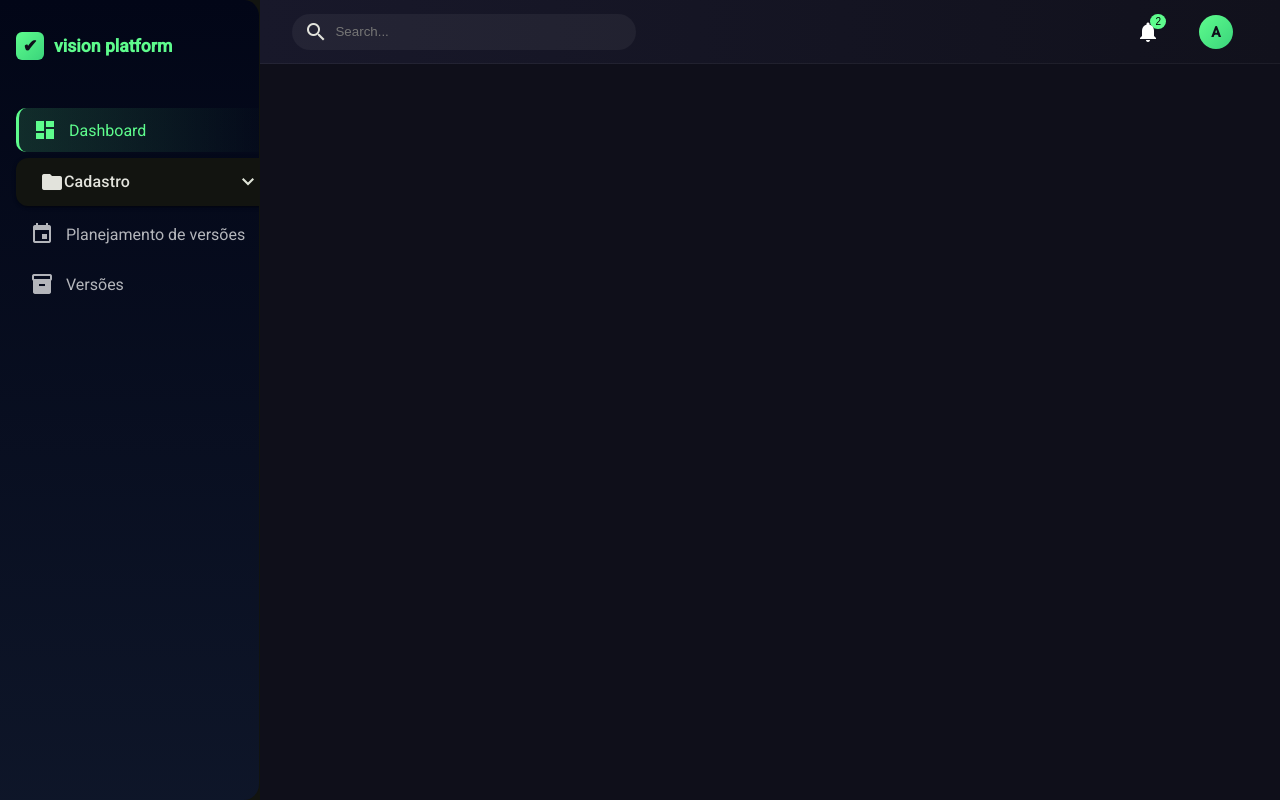
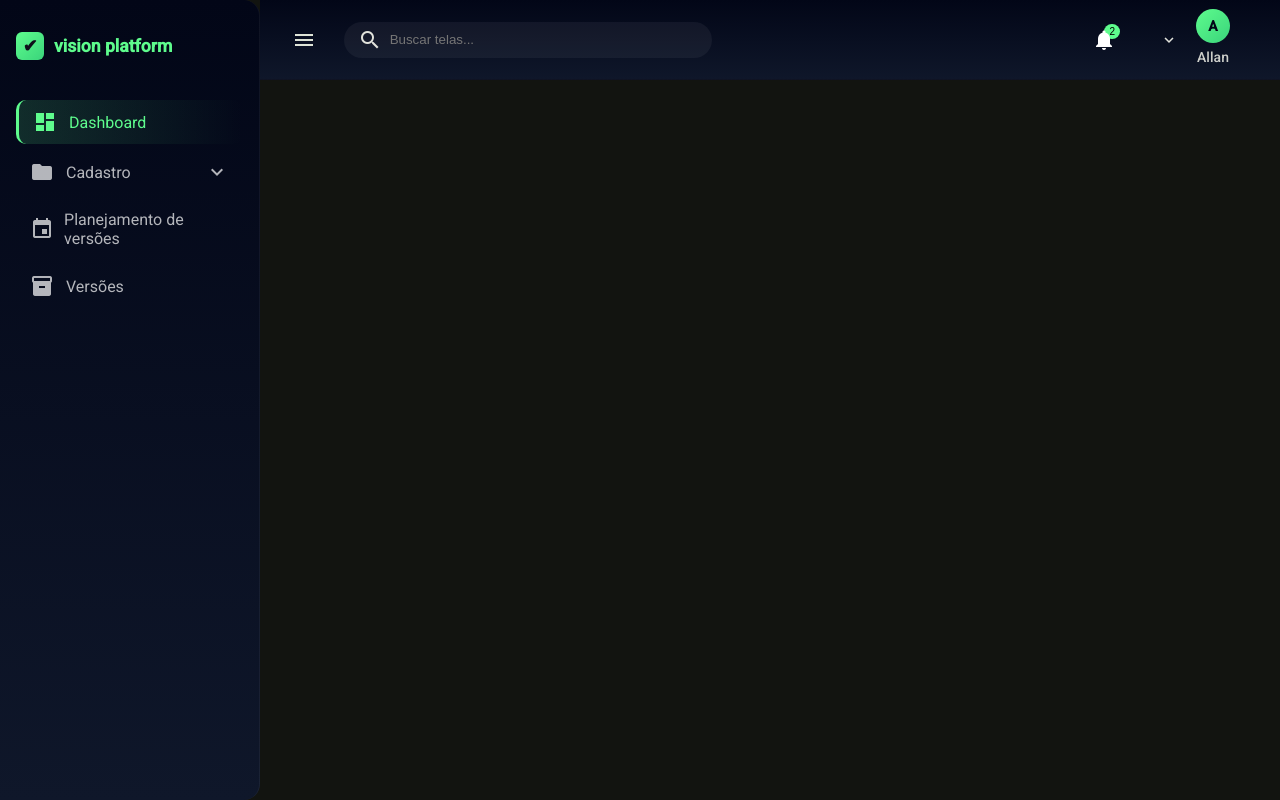
Before and after one commit to allan-kelvin/visionPlataform-FrontEnd, an Angular app: page /dashboard in a window 1280 px wide. Built offline with nearby package versions, Linux system fonts and the light colour scheme.

Commit message:
ajustes login-sidebar

```diff
--- a/src/app/core/auth/auth.service.ts
+++ b/src/app/core/auth/auth.service.ts
@@ -56,13 +56,15 @@ export class AuthService {
   }
 
   getUserId(): string | null {
+
     const token = this.getToken();
     if (!token) return null;
 
-    const decoded = jwtDecode<JwtPayload>(token);
-    return decoded.nameid;
+    const decoded: any = jwtDecode(token);
+
+    return decoded.nameid || decoded.sub || decoded.id || null;
+
   }
-
   getRole(): string | null {
     const token = this.getToken();
     if (!token) return null;
--- a/src/app/core/interface/JwtPayload.interface.ts
+++ b/src/app/core/interface/JwtPayload.interface.ts
@@ -1,5 +1,5 @@
 export interface JwtPayload {
-  nameid: string;
+  sub: string;
   role: string;
   exp: number;
 }
--- a/src/app/layout/header/header.html
+++ b/src/app/layout/header/header.html
@@ -1,32 +1,69 @@
 <mat-toolbar class="header">
 
+  <!-- SIDEBAR BUTTON -->
+  <button mat-icon-button (click)="toggleSidebar.emit()">
+    <mat-icon>menu</mat-icon>
+  </button>
+
+  <!-- SEARCH -->
   <div class="search-wrapper">
+
     <mat-icon>search</mat-icon>
+
     <input
       type="text"
-      placeholder="Search..."
+      placeholder="Buscar telas..."
       [(ngModel)]="search"
+      (keyup.enter)="searchPage()"
     />
+
   </div>
 
   <div class="header-right">
 
-    <!-- Notificações -->
+    <!-- NOTIFICAÇÕES -->
     <button mat-icon-button class="icon-button">
+
       <mat-icon>notifications</mat-icon>
+
       <span class="badge">2</span>
+
     </button>
 
-    <!-- Avatar -->
-    <button mat-button [matMenuTriggerFor]="menu" class="avatar-button">
-      <div class="avatar">A</div>
+    <!-- USUÁRIO -->
+    <button
+      mat-button
+      [matMenuTriggerFor]="menu"
+      class="avatar-button"
+    >
+
+      <div class="avatar">
+        {{ userInitial }}
+      </div>
+
+      <span class="user-name">
+        {{ userName }}
+      </span>
+
+      <mat-icon>expand_more</mat-icon>
+
     </button>
 
+    <!-- MENU -->
     <mat-menu #menu="matMenu">
+
+      <button mat-menu-item (click)="goToProfile()">
+        <mat-icon>person</mat-icon>
+        Meu perfil
+      </button>
+
+      <mat-divider></mat-divider>
+
       <button mat-menu-item (click)="logout()">
         <mat-icon>logout</mat-icon>
         Sair
       </button>
+
     </mat-menu>
 
   </div>
--- a/src/app/layout/header/header.scss
+++ b/src/app/layout/header/header.scss
@@ -1,19 +1,23 @@
 .header {
-  background: linear-gradient(90deg, #18182a, #11111c);
-  padding: 0 2rem;
+  height: 80px;
   display: flex;
-  justify-content: space-between;
+  align-items: center;
+  gap: 20px;
+  padding: 0 24px;
+  background: linear-gradient(180deg, #020617, #0f172a);
   border-bottom: 1px solid rgba(255, 255, 255, 0.05);
 }
+
+/* SEARCH */
 
 .search-wrapper {
   display: flex;
   align-items: center;
   gap: 8px;
   background: rgba(255, 255, 255, 0.05);
-  padding: 6px 12px;
+  padding: 6px 14px;
   border-radius: 20px;
-  width: 320px;
+  width: 340px;
 }
 
 .search-wrapper input {
@@ -24,11 +28,17 @@
   width: 100%;
 }
 
+/* lado direito */
+
 .header-right {
+  margin-left: auto;
   display: flex;
   align-items: center;
-  gap: 16px;
+  gap: 24px;
+  padding-right: 10px;
 }
+
+/* notificações */
 
 .icon-button {
   position: relative;
@@ -37,8 +47,8 @@
 
 .badge {
   position: absolute;
-  top: 2px;
-  right: 2px;
+  top: 4px;
+  right: 4px;
   background: #5efc8d;
   color: black;
   font-size: 10px;
@@ -46,8 +56,15 @@
   padding: 2px 5px;
 }
 
+/* avatar */
+
 .avatar-button {
-  padding: 0;
+  display: flex;
+  align-items: center;
+  gap: 10px;
+  padding: 4px 10px;
+  border-radius: 20px;
+  transition: background 0.2s;
 }
 
 .avatar {
@@ -58,6 +75,11 @@
   display: flex;
   align-items: center;
   justify-content: center;
-  color: #0f0f1a;
+  color: #020617;
   font-weight: bold;
 }
+
+.user-name {
+  font-size: 14px;
+  opacity: 0.9;
+}
--- a/src/app/layout/header/header.ts
+++ b/src/app/layout/header/header.ts
@@ -1,21 +1,22 @@
-import { Component } from '@angular/core';
+import { Component, EventEmitter, Output } from '@angular/core';
 import { MatButtonModule } from '@angular/material/button';
+import { MatDividerModule } from '@angular/material/divider';
 import { MatIconModule } from '@angular/material/icon';
-import { MatInputModule } from '@angular/material/input';
 import { MatMenuModule } from '@angular/material/menu';
 import { MatToolbarModule } from '@angular/material/toolbar';
 import { AuthService } from '../../core/auth/auth.service';
 
 import { FormsModule } from '@angular/forms';
+import { Router } from '@angular/router';
 
 @Component({
   selector: 'app-header',
   imports: [
     MatToolbarModule,
     MatIconModule,
+    MatButtonModule,
     MatMenuModule,
-    MatButtonModule,
-    MatInputModule,
+    MatDividerModule,
     FormsModule
   ],
   templateUrl: './header.html',
@@ -23,9 +24,63 @@ import { FormsModule } from '@angular/forms';
 })
 export class HeaderComponent {
 
+  @Output() toggleSidebar = new EventEmitter<void>();
+
   search = '';
 
-  constructor(private authService: AuthService) { }
+  userName = 'Allan';
+  userInitial = 'A';
+
+  constructor(
+    private authService: AuthService,
+    private router: Router
+  ) { }
+
+  routes = [
+    { name: 'Dashboard', path: '/dashboard' },
+    { name: 'Usuários', path: '/usuarios' },
+    { name: 'Clientes', path: '/clientes' },
+    { name: 'Áreas', path: '/areas' },
+    { name: 'Planejamento de versões', path: '/planejamento' },
+    { name: 'Versões', path: '/versions' }
+  ];
+
+  searchPage() {
+
+    if (!this.search) return;
+
+    const term = this.search.toLowerCase();
+
+    const result = this.routes.find(r =>
+      r.name.toLowerCase().includes(term)
+    );
+
+    if (result) {
+
+      this.router.navigate([result.path]);
+
+      this.search = '';
+
+    } else {
+
+      console.warn('Tela não encontrada');
+
+    }
+
+  }
+
+  goToProfile() {
+
+    const userId = this.authService.getUserId();
+
+    if (!userId) {
+      console.error('Usuário não encontrado no token' + userId);
+      return;
+    }
+
+    this.router.navigate(['/usuarios', userId]);
+
+  }
 
   logout() {
     this.authService.logout();
--- a/src/app/layout/main-layout/main-layout.html
+++ b/src/app/layout/main-layout/main-layout.html
@@ -1,12 +1,14 @@
 <mat-sidenav-container class="layout-container">
 
-  <mat-sidenav mode="side" opened class="sidebar">
+  <mat-sidenav #sidenav mode="side" opened class="sidebar">
+
     <app-sidebar></app-sidebar>
+
   </mat-sidenav>
 
   <mat-sidenav-content>
 
-    <app-header></app-header>
+    <app-header (toggleSidebar)="sidenav.toggle()"></app-header>
 
     <div class="content">
       <router-outlet></router-outlet>
--- a/src/app/layout/main-layout/main-layout.scss
+++ b/src/app/layout/main-layout/main-layout.scss
@@ -2,12 +2,29 @@
   height: 100vh;
 }
 
+/* SIDEBAR */
+
 .sidebar {
   width: 260px;
+
+  border-right: 1px solid rgba(255, 255, 255, 0.05);
+
+  background: linear-gradient(180deg, #020617, #0f172a);
 }
 
-.content {
-  background: #0f0f1a;
-  padding: 2rem;
-  min-height: calc(100vh - 64px);
+/* ÁREA PRINCIPAL */
+
+.layout-content {
+  display: flex;
+  flex-direction: column;
+  height: 100vh;
+  overflow: hidden;
 }
+/* PAGE */
+
+.page-content {
+  flex: 1;
+  overflow-y: auto;
+  padding: 28px;
+  background: radial-gradient(circle at top, #0f172a, #020617);
+}
--- a/src/app/layout/main-layout/main-layout.ts
+++ b/src/app/layout/main-layout/main-layout.ts
@@ -18,6 +18,11 @@ import { SidebarComponent } from '../sidebar/sidebar';
   ],
 })
 export class MainLayoutComponent {
+
+
   constructor(private authService: AuthService) { }
-
+  collapsed = false;
+  toggleSidebar() {
+    this.collapsed = !this.collapsed;
+  }
 }
--- a/src/app/layout/sidebar/sidebar.html
+++ b/src/app/layout/sidebar/sidebar.html
@@ -1,22 +1,58 @@
-<div class="sidebar-wrapper">
+<div class="sidebar-wrapper" [class.collapsed]="collapsed">
 
+  <!-- LOGO -->
   <div class="logo">
+
     <div class="logo-icon">✔</div>
+
+    @if(!collapsed){
       <span>vision platform</span>
+    }
+
   </div>
 
   <nav class="menu">
 
-    <a routerLink="/dashboard" routerLinkActive="active">
+    <!-- DASHBOARD -->
+    <a
+      routerLink="/dashboard"
+      routerLinkActive="active"
+      matTooltip="Dashboard"
+      [matTooltipDisabled]="!collapsed"
+    >
       <mat-icon>dashboard</mat-icon>
+
+      @if(!collapsed){
         Dashboard
+      }
     </a>
 
-    <mat-expansion-panel class="submenu">
-      <mat-expansion-panel-header>
+    <!-- CADASTRO -->
+    <div class="submenu">
+
+      <div
+        class="submenu-title"
+        (click)="toggleCadastro()"
+        matTooltip="Cadastro"
+        [matTooltipDisabled]="!collapsed"
+      >
         <mat-icon>folder</mat-icon>
-        <span>Cadastro</span>
-      </mat-expansion-panel-header>
+
+        @if(!collapsed){
+          Cadastro
+        }
+
+        @if(!collapsed){
+          <mat-icon class="arrow">
+            {{ cadastroOpen ? 'expand_less' : 'expand_more' }}
+          </mat-icon>
+        }
+
+      </div>
+
+      @if(cadastroOpen && !collapsed){
+
+        <div class="submenu-items">
 
           <a routerLink="/usuarios" routerLinkActive="active">
             Usuários
@@ -29,16 +65,41 @@
           <a routerLink="/areas" routerLinkActive="active">
             Áreas
           </a>
-    </mat-expansion-panel>
 
-    <a routerLink="/planejamento" routerLinkActive="active">
+        </div>
+
+      }
+
+    </div>
+
+    <!-- PLANEJAMENTO -->
+    <a
+      routerLink="/planejamento"
+      routerLinkActive="active"
+      matTooltip="Planejamento"
+      [matTooltipDisabled]="!collapsed"
+    >
       <mat-icon>event</mat-icon>
+
+      @if(!collapsed){
         Planejamento de versões
+      }
+
     </a>
 
-    <a routerLink="/versions" routerLinkActive="active">
+    <!-- VERSÕES -->
+    <a
+      routerLink="/versions"
+      routerLinkActive="active"
+      matTooltip="Versões"
+      [matTooltipDisabled]="!collapsed"
+    >
       <mat-icon>inventory_2</mat-icon>
+
+      @if(!collapsed){
         Versões
+      }
+
     </a>
 
   </nav>
--- a/src/app/layout/sidebar/sidebar.scss
+++ b/src/app/layout/sidebar/sidebar.scss
@@ -1,20 +1,37 @@
 .sidebar-wrapper {
   height: 100%;
+  box-sizing: border-box;
   padding: 2rem 1rem;
-  background: linear-gradient(180deg, #161625, #0f0f1a);
   display: flex;
   flex-direction: column;
+}
+
+.sidebar {
+  border-right: 1px solid rgba(255, 255, 255, 0.06);
+  width: 260px;
+  overflow: hidden;
+  border-radius: 0;
+  background: linear-gradient(180deg, #020617, #0f172a);
+}
+
+.sidebar-wrapper.collapsed {
+  .logo span {
+    display: none;
+  }
+
+  .submenu-items {
+    display: none;
+  }
 }
 
 .logo {
   display: flex;
   align-items: center;
   gap: 10px;
-  margin-bottom: 3rem;
+  margin-bottom: 2.5rem;
   font-weight: 600;
   font-size: 1.1rem;
   color: #5efc8d;
-  text-transform: lowercase;
 }
 
 .logo-icon {
@@ -26,7 +43,6 @@
   justify-content: center;
   border-radius: 6px;
   color: #0f0f1a;
-  font-weight: bold;
 }
 
 .menu {
@@ -35,7 +51,8 @@
   gap: 6px;
 }
 
-.menu a {
+.menu a,
+.submenu-title {
   display: flex;
   align-items: center;
   gap: 12px;
@@ -43,10 +60,12 @@
   border-radius: 10px;
   text-decoration: none;
   color: rgba(255, 255, 255, 0.7);
+  cursor: pointer;
   transition: all 0.25s ease;
 }
 
-.menu a:hover {
+.menu a:hover,
+.submenu-title:hover {
   background: rgba(94, 252, 141, 0.08);
   color: #5efc8d;
 }
@@ -57,10 +76,22 @@
   color: #5efc8d;
 }
 
-.sidebar-wrapper {
-  width: 260px;
-  height: 100vh;
-  overflow-y: auto;
-  overflow-x: hidden;
-  background: linear-gradient(180deg, #020617, #0f172a);
+/* SUBMENU */
+
+.submenu-items {
+  display: flex;
+  flex-direction: column;
+  margin-left: 36px;
+  margin-top: 4px;
+  gap: 4px;
 }
+
+.submenu-items a {
+  font-size: 14px;
+  padding: 8px 10px;
+  border-radius: 6px;
+}
+
+.arrow {
+  margin-left: auto;
+}
--- a/src/app/layout/sidebar/sidebar.ts
+++ b/src/app/layout/sidebar/sidebar.ts
@@ -1,14 +1,21 @@
-import { Component } from '@angular/core';
+import { Component, Input } from '@angular/core';
 import { MatExpansionModule } from '@angular/material/expansion';
 import { MatIconModule } from '@angular/material/icon';
+import { MatTooltipModule } from '@angular/material/tooltip';
 import { RouterModule } from '@angular/router';
 
 @Component({
   selector: 'app-sidebar',
-  imports: [RouterModule, MatIconModule, MatExpansionModule],
+  imports: [RouterModule, MatIconModule, MatExpansionModule, MatTooltipModule],
   templateUrl: './sidebar.html',
   styleUrl: './sidebar.scss',
 })
 export class SidebarComponent {
 
+  @Input() collapsed = false;
+  cadastroOpen = false;
+
+  toggleCadastro() {
+    this.cadastroOpen = !this.cadastroOpen;
+  }
 }
--- a/src/styles.scss
+++ b/src/styles.scss
@@ -21,51 +21,44 @@ $vision-theme: mat.define-theme(
   )
 );
 
-/* 3️⃣ Aplicar tema */
 :root {
   @include mat.all-component-themes($vision-theme);
 }
 
-/* ===== FIX GLOBAL SCROLL ===== */
-
 html,
 body {
+  height: 100%;
   margin: 0;
-  padding: 0;
-  height: 100%;
-  width: 100%;
-  overflow-x: hidden;
+  overflow: hidden;
   background: #0f0f1a;
   color: white;
   font-family: Roboto, sans-serif;
 }
 
-/* container principal da aplicação */
-app-root {
-  display: block;
+.layout-container {
   height: 100%;
 }
 
-/* layout principal */
-.main-layout {
-  display: flex;
-  height: 100vh;
+.sidebar {
+  width: 260px;
   overflow: hidden;
+  border-radius: 0;
+  border-right: 1px solid rgba(255, 255, 255, 0.06);
 }
 
-/* área de conteúdo */
-.content {
+.sidebar-wrapper {
+  height: 100%;
+  box-sizing: border-box;
+  padding: 2rem 1rem;
+}
+
+.layout-content {
+  display: flex;
+  flex-direction: column;
+  height: 100%;
+}
+
+.page-content {
   flex: 1;
   overflow-y: auto;
-  overflow-x: hidden;
-  padding: 24px;
 }
-
-.mat-mdc-dialog-surface {
-  background: transparent !important;
-}
-
-.dialog-dark .mat-mdc-dialog-surface {
-  background: transparent;
-  box-shadow: none;
-}
```
Lines whose indentation alone changed are shown as unchanged.
